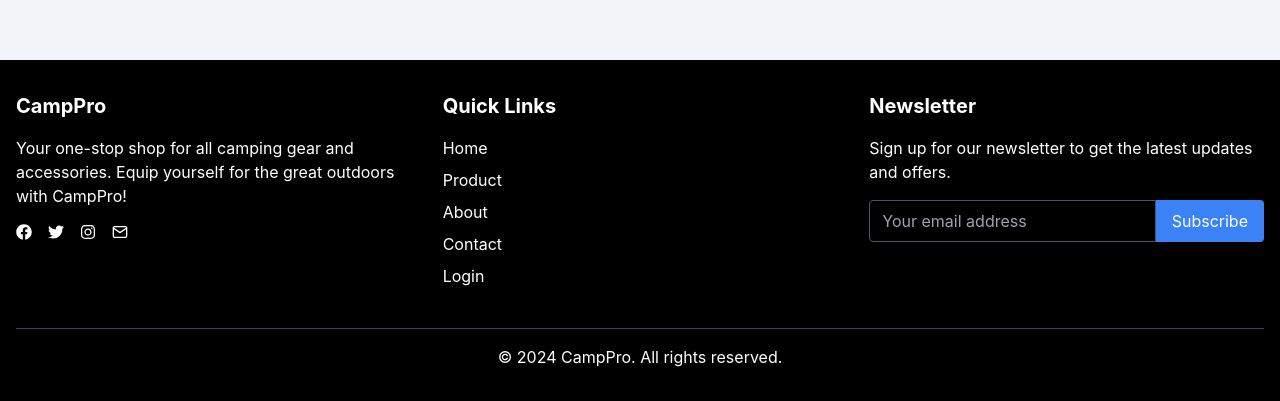
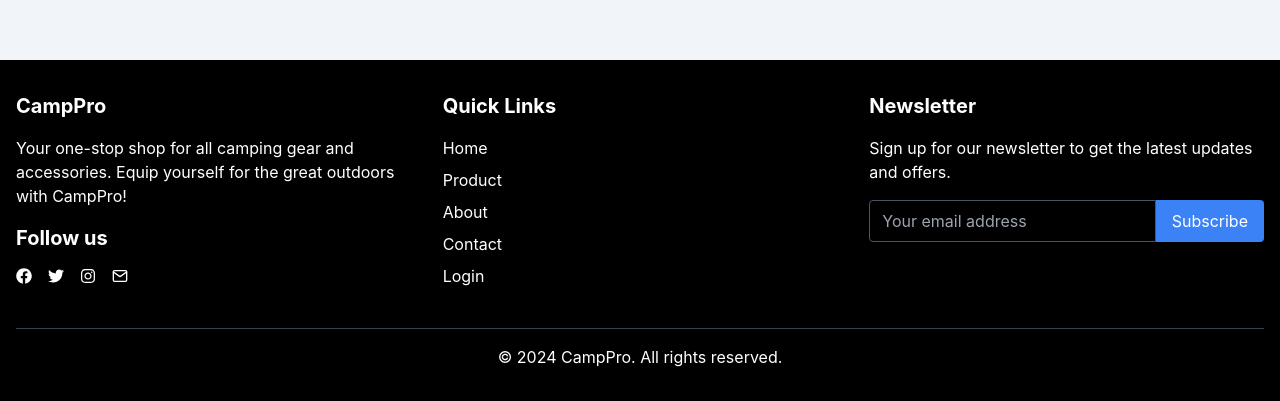
Before and after one commit to vimukthinirmana/CampPro-E-Commerce-Store, a React (Create React App) app in the folder client/: page / in a window 1280 px wide. Shown: the part 740-1141 px from the top of the page. Built offline with nearby package versions, Linux system fonts and the light colour scheme.

Commit message:
footer page fix layout

```diff
--- a/client/src/components/Footer.js
+++ b/client/src/components/Footer.js
@@ -13,8 +13,9 @@ function Footer() {
       <div className="container mx-auto px-4">
         <div className="flex flex-wrap -mx-4">
           <div className="w-full md:w-1/3 px-4">
-            <h5 className="text-xl font-bold mb-4 flex items-center">CampPro </h5>
+            <h5 className="text-xl font-bold mb-4">CampPro </h5>
             <p className="mb-4">Your one-stop shop for all camping gear and accessories. Equip yourself for the great outdoors with CampPro!</p>
+            <h5 className="text-xl font-bold mb-4">Follow us</h5>
             <div className="flex space-x-4">
                 <a href="#" aria-label="Facebook" className="hover:text-gray-400">
                   <FaFacebook />
```
Lines whose indentation alone changed are shown as unchanged.
